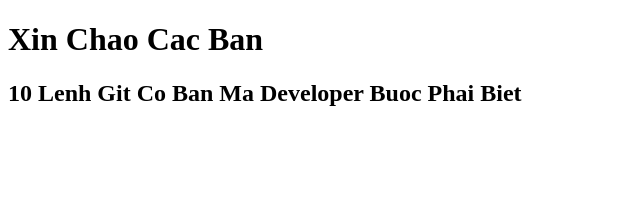
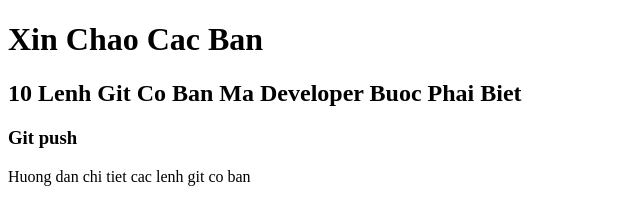
Before and after one commit to MinhDE24/Github_Tutorial, a plain HTML site: page index.html in a window 1280 px wide. Shown: the whole page, without its empty margins (0-640 px from the left). Drawn offline with Linux system fonts and the light colour scheme.

Commit message:
Add h3 & p

```diff
--- a/index.html
+++ b/index.html
@@ -10,5 +10,7 @@
 <body>
     <h1>Xin Chao Cac Ban</h1>
     <h2>10 Lenh Git Co Ban Ma Developer Buoc Phai Biet</h2>
+    <h3>Git push</h3>
+    <p>Huong dan chi tiet cac lenh git co ban</p>
 </body>
 </html>
```
